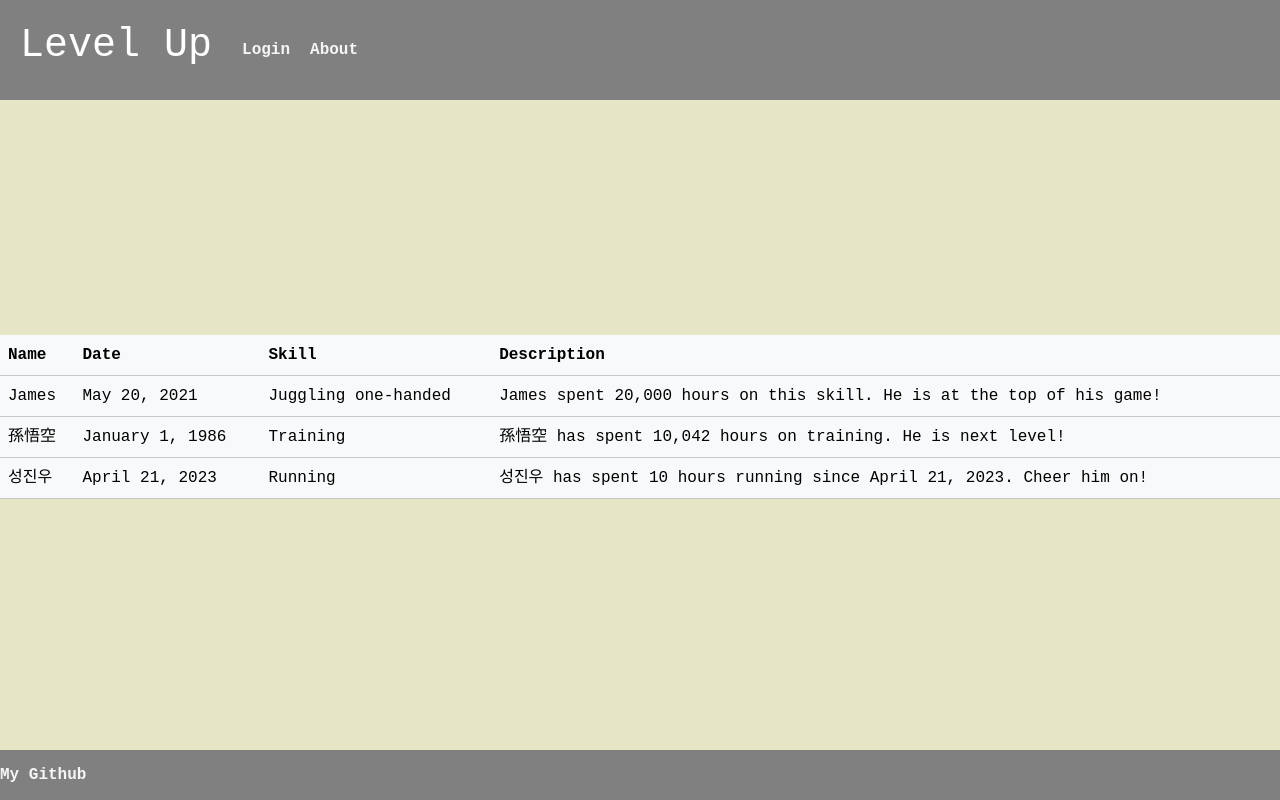
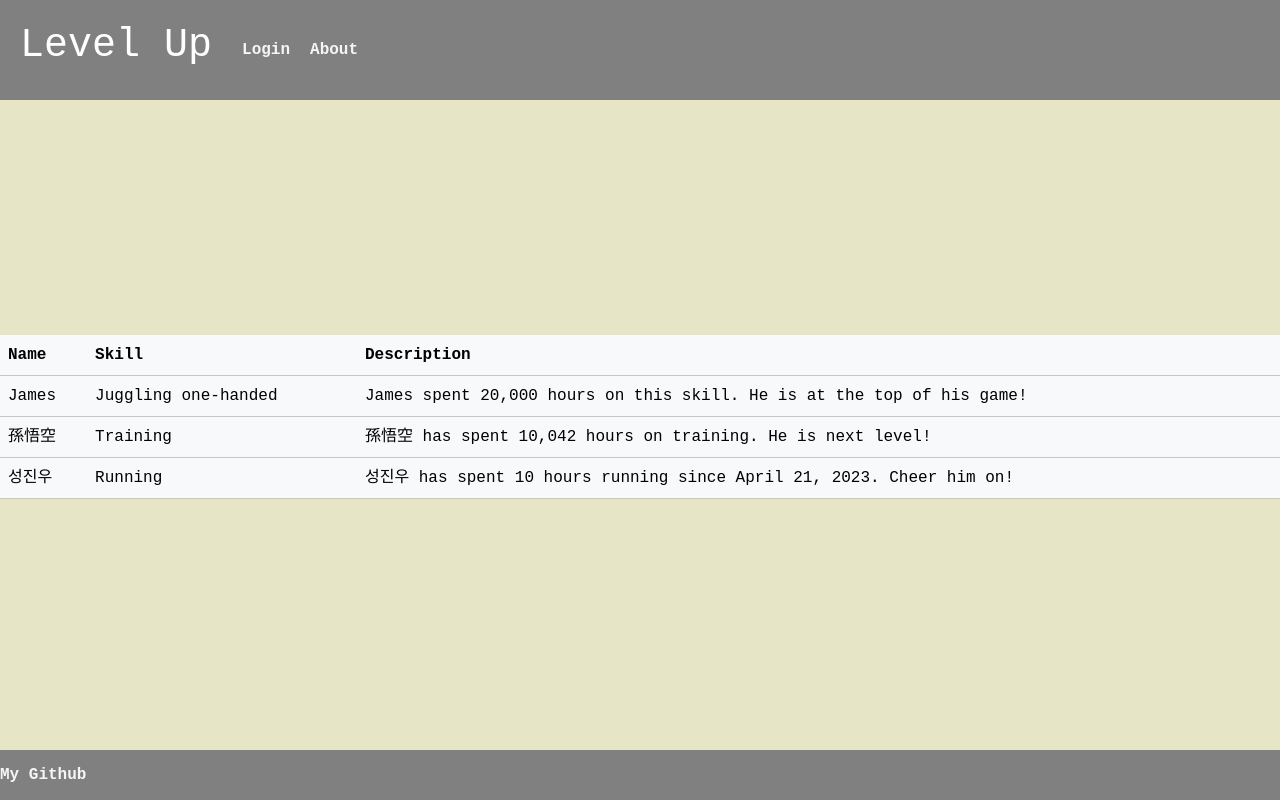
Before and after one commit to jtai56/startup, a React (Vite) app: page /leaderboard in a window 1280 px wide. Built offline with nearby package versions, Linux system fonts and the light colour scheme.

Commit message:
fixed lifting to app.jsx

```diff
--- a/src/Log/log.jsx
+++ b/src/Log/log.jsx
@@ -1,8 +1,7 @@
 import React from 'react';
 import { useState, useEffect} from 'react';
 
-export function Log() {
-    const [logs, setLogs] = React.useState([])
+export function Log({logs, setLogs}) {
     const [logName, setLogName] = React.useState("")
     const [activities,setActivities] =React.useState([])
 
--- a/src/app.jsx
+++ b/src/app.jsx
@@ -14,6 +14,7 @@ const AuthState = {
 };
 
 export default function App() {
+    const [logs, setLogs] = React.useState([]);
     const [user, setUser] = React.useState(localStorage.getItem('user') || null);
     const [userName, setUserName] = React.useState(user || '');
     const [authState, setAuthState] = React.useState(user ? AuthState.Authenticated : AuthState.Unauthenticated);
@@ -51,15 +52,15 @@ export default function App() {
                 />
                 }
             />
-          <Route path='/log' element={<Log />} />
-          <Route path='/leaderboard' element={<Leaderboard />} />
+            <Route path='/log' element={<Log logs={logs} setLogs={setLogs} />} />
+            <Route path='/leaderboard' element={<Leaderboard logs={logs} />} />
             <Route path='/about' element={<About />} />
             <Route path='*' element={<NotFound />} />
             </Routes>
 
             <footer>
             <div>
-            <span>{userName}</span>
+                <span>{userName} </span>
                 <a href="https://github.com/jtai56/startup">My Github</a>
             </div>
             </footer>
--- a/src/leaderboard/leaderboard.jsx
+++ b/src/leaderboard/leaderboard.jsx
@@ -7,7 +7,6 @@ export function Leaderboard() {
         <thead>
           <tr>
             <th scope="col">Name</th>
-            <th scope="col">Date</th>
             <th scope="col">Skill</th>
             <th scope="col">Description</th>
           </tr>
@@ -15,19 +14,16 @@ export function Leaderboard() {
         <tbody>
           <tr>
             <td>James</td>
-            <td>May 20, 2021</td>
             <td>Juggling one-handed</td>
             <td>James spent 20,000 hours on this skill. He is at the top of his game!</td>
           </tr>
           <tr>
             <td>孫悟空</td>
-            <td>January 1, 1986</td>
             <td>Training</td>
             <td>孫悟空 has spent 10,042 hours on training. He is next level!</td>
           </tr>
           <tr>
             <td>성진우</td>
-            <td>April 21, 2023</td>
             <td>Running</td>
             <td>성진우 has spent 10 hours running since April 21, 2023. Cheer him on!</td>
           </tr>
```
Lines whose indentation alone changed are shown as unchanged.
